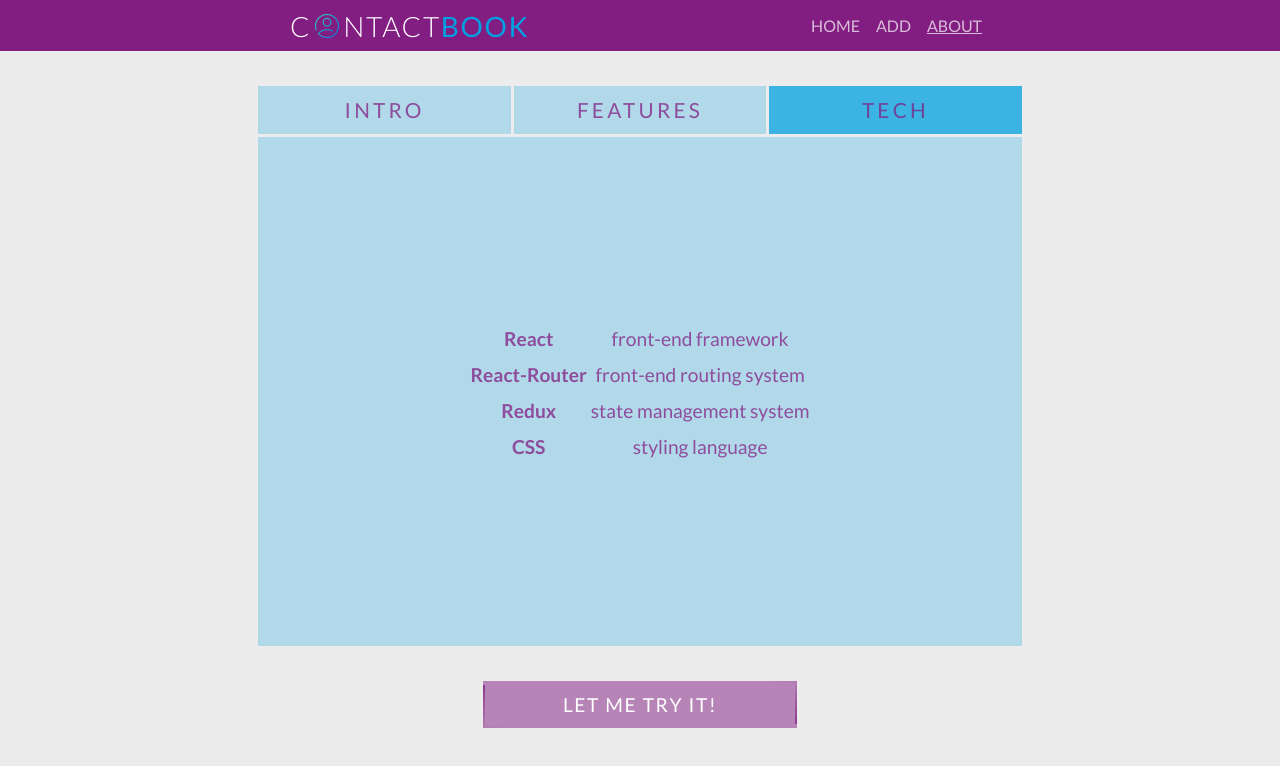
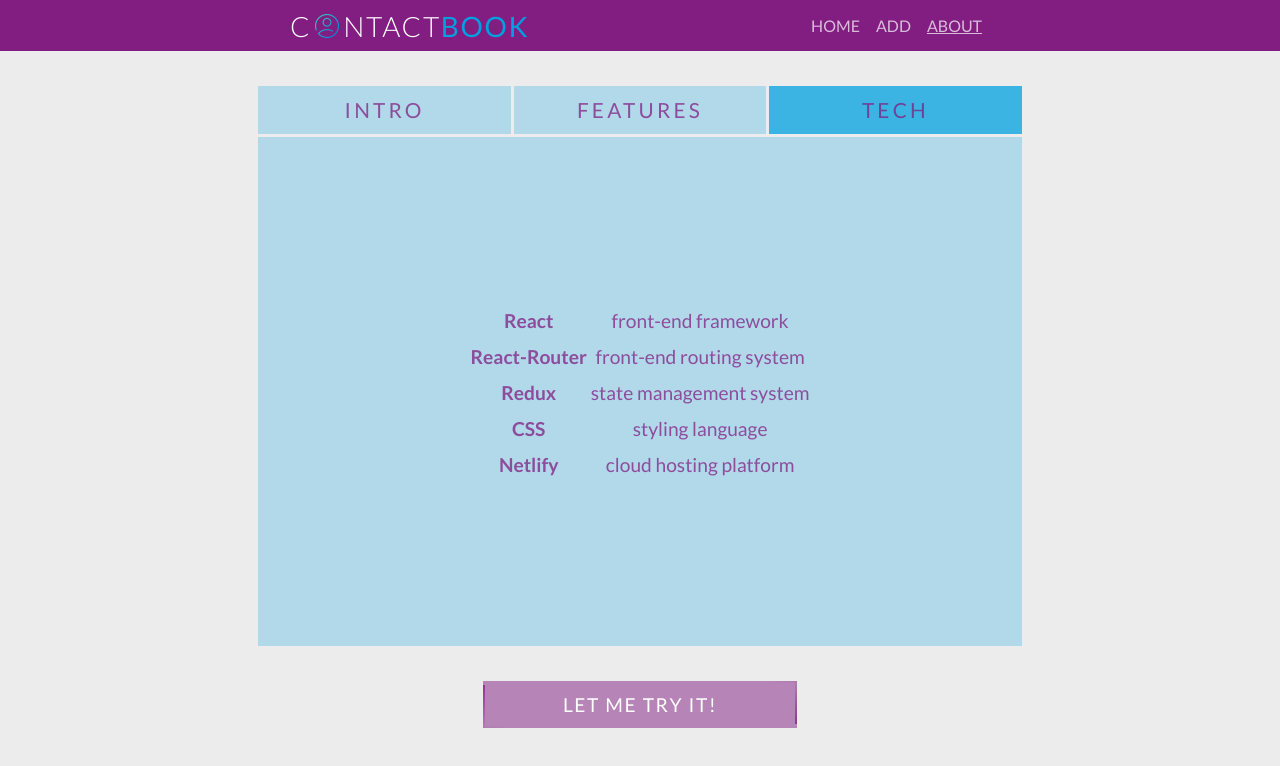
Before and after one commit to dandybytes/contact-book, a React (Create React App) app: page /about in a window 1280 px wide. Both pictures are taken after a click on the label "TECH". Shown: the top 766 px of the page. Built offline with nearby package versions, Linux system fonts and the light colour scheme.

Commit message:
move about feature styling to appropriate file

```diff
--- /dev/null
+++ b/src/components/AboutFeatures.css
@@ -0,0 +1,6 @@
+.about-feature-list {
+    padding: 0;
+    text-align: center;
+    list-style: none;
+    line-height: 2;
+}
--- a/src/components/AboutFeatures.js
+++ b/src/components/AboutFeatures.js
@@ -1,4 +1,5 @@
 import React from "react";
+import "./AboutFeatures.css";
 
 const AboutFeatures = () => {
     return (
@@ -8,6 +9,7 @@ const AboutFeatures = () => {
             <li>sort contact list (e.g. by first/last name)</li>
             <li>choose contact name structure (frist- / last-)</li>
             <li>filter contact list by status (favorite, blocked)</li>
+            {/* <li>save contacts to browser local storage</li> */}
             <li>load default contacts from sample list</li>
             <li>delete existing contact</li>
             <li>edit existing contact</li>
--- a/src/components/AboutPage.css
+++ b/src/components/AboutPage.css
@@ -9,13 +9,6 @@
     margin: 0 auto;
     /* border: 1px dotted var(--color-2); */
     color: #777;
-}
-
-.about-feature-list {
-    padding: 0;
-    text-align: center;
-    list-style: none;
-    line-height: 2;
 }
 
 .about-button-link {
--- a/src/components/AboutTech.js
+++ b/src/components/AboutTech.js
@@ -20,6 +20,10 @@ const AboutTech = () => {
                     <th>CSS</th>
                     <td>styling language</td>
                 </tr>
+                <tr>
+                    <th>Netlify</th>
+                    <td>cloud hosting platform</td>
+                </tr>
             </tbody>
         </table>
     );
```
